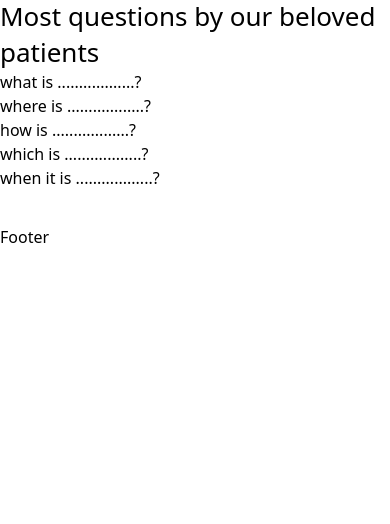
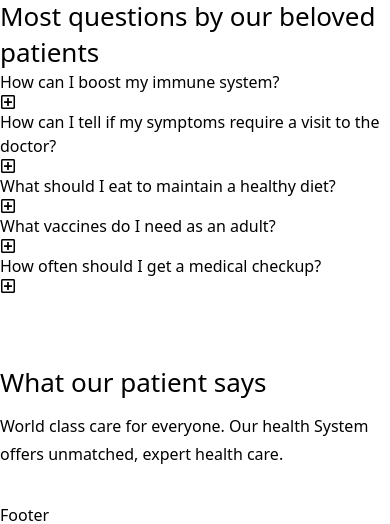
Before and after one commit to SajidMujawar03/HealthCare, a React (Vite) app in the folder frontend/: page / in a window 390 px wide. Shown: the part 10604-11128 px from the top of the page. Before the commit the page ends 10853 px from the top, so only its background shows below. Built offline with nearby package versions, Linux system fonts and the light colour scheme.

Commit message:
add backend folder

```diff
--- a/frontend/src/assets/data/faqs.js
+++ b/frontend/src/assets/data/faqs.js
@@ -1,23 +1,23 @@
 export const faqs=
 [
     {
-        question:"what is ..................?",
-        content:"dslhjbdkhjbdhjbcjhddjbdjhd",
+        question:"How can I boost my immune system?",
+        content:" Maintain a balanced diet rich in fruits, vegetables, and whole grains, get regular exercise, ensure adequate sleep, manage stress, and stay up-to-date with vaccinations. Avoid smoking and limit alcohol consumption for better immune function.",
     },
     {
-        question:"where is ..................?",
-        content:"dslhjbdkhjbdhjbnbjbfwewfewcjhddjbdjhd",
+        question:"How can I tell if my symptoms require a visit to the doctor?",
+        content:"If you experience severe pain, difficulty breathing, chest pain, sudden dizziness, confusion, uncontrolled bleeding, or any other symptoms that are intense or unusual for you, it’s important to seek medical attention. For less urgent concerns, consult your doctor.",
     },
     {
-        question:"how is ..................?",
-        content:"dslhjbdkdkjdnkedjhjbdhjbcjhddjbdjhd",
+        question:"What should I eat to maintain a healthy diet?",
+        content:" Focus on a balanced diet that includes plenty of fruits, vegetables, whole grains, lean proteins, and healthy fats. Limit processed foods, added sugars, and excessive salt. Drinking plenty of water and portion control are also key.",
     },
     {
-        question:"which is ..................?",
-        content:"kjekjbewhdslhjbdkhjbdhjbcjhddjbdjhd",
+        question:"What vaccines do I need as an adult?",
+        content:" Important vaccines for adults include the flu vaccine (annually), Tdap (every 10 years), shingles vaccine (at age 50+), and pneumococcal vaccines (at age 65+). Additional vaccines may be needed based on your health, occupation, or travel plans.",
     },
     {
-        question:"when it is ..................?",
-        content:"kjcksnddslhjbdkhjbdhjbcjhddjbdjhd",
+        question:"How often should I get a medical checkup?",
+        content:" Adults should have a general checkup every 1-2 years. The frequency may increase based on age, medical history, and risk factors. Regular screenings like blood pressure, cholesterol, and cancer screenings should be discussed with your doctor.",
     }
 ]
--- a/frontend/src/components/Doctors/DoctorCard.jsx
+++ b/frontend/src/components/Doctors/DoctorCard.jsx
@@ -7,7 +7,7 @@ const DoctorCard = ({doctor}) => {
   return (
     <>
         <div className="p-3 flex items-center justify-center">
-            <div>
+            <div className=''>
             <div>
                 <img src={photo} className='w-[300px] h-[300px] rounded-[20px]' alt="" />
             </div>
--- a/frontend/src/components/Faq/FaqItem.jsx
+++ b/frontend/src/components/Faq/FaqItem.jsx
@@ -1,16 +1,31 @@
-import React from 'react'
+import React, { useState } from 'react'
+import { FaRegPlusSquare,FaRegMinusSquare } from "react-icons/fa";
 
 const FaqItem = ({faq}) => {
+             const [isOpen,setIsOpen]=useState(false);
+
+              const toggleAccordion=()=>
+              {
+                  setIsOpen(!isOpen);
+              }
+
   return (
     <>
     <div className="p-3 lg:p-5 rounded-[12px] border border-solid border-[#D9DCE2] mb-5 cursor-pointer">
-        <div className="flex items-center justify-between gap-5">
-            <h4 className="text-[16px] leading-7 lg:text-[22px] lg:leading-8 text-slate-900">
+        <div className="flex items-center justify-between gap-5" onClick={toggleAccordion}>
+            <h4 className="text-[16px] leading-7 lg:text-[22px] lg:leading-8 text-slate-900" >
                 {faq.question }
+            </h4>
+            <div className={`w-7 h-7 ${isOpen && "bg-blue-800 text-white"} lg:w-8 lg:h-8 border border-solid border-[#141F21] rounded flex items-center justify-center`} >{isOpen?<FaRegMinusSquare/>:<FaRegPlusSquare/>}</div>
+        </div>
 
-            </h4>
-            <div className={`w-7 `}></div>
-        </div>
+        {isOpen && <div className='mt-4 '>
+
+        <p className='text-[14px] leading-6 lg:text-[16px] lg:leading-7 font-[400] text-slate-600'>
+          {faq.content}
+        </p>
+
+        </div>}
     </div>
 
     </>
--- a/frontend/src/pages/Home.jsx
+++ b/frontend/src/pages/Home.jsx
@@ -216,7 +216,7 @@ const Home = () => {
       <div className="container">
         <div className="flex justify-between gap-[50px] lg:gap-0">
           <div className="w-1/2 hidden md:block">
-            <img src={faqImg} className='w-auto h-[600px]' alt="" />
+            <img src={faqImg} className='w-auto h-[700px]' alt="" />
           </div>
 
           <div className='w-full md:w-1/2'>
@@ -229,6 +229,15 @@ const Home = () => {
       </div>
     </section>
 
+
+    <section>
+      <div className="container">
+      <div className="xl:w-[470px] mx-auto">
+          <h2 className="heading text-center ">What our patient says</h2>
+          <p className="text_para text-center">World class care for everyone. Our health System offers unmatched, expert health care.</p>
+        </div>
+      </div>
+    </section>
     </>
   )
 }
```
Also changed, not shown: frontend/src/components/Testimonial/Testimonial.jsx (added, +12 -0 lines).
